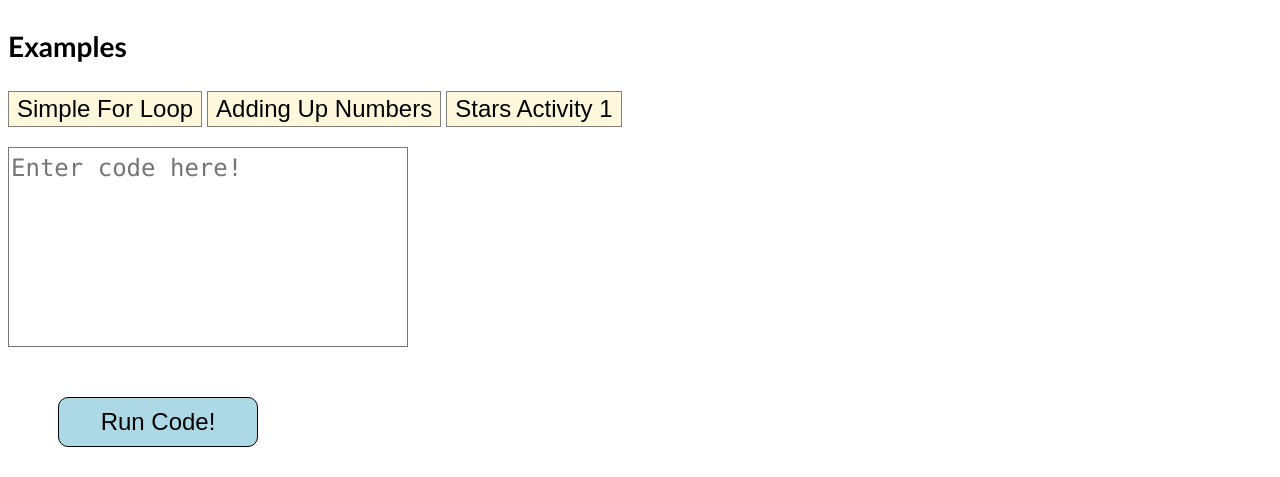
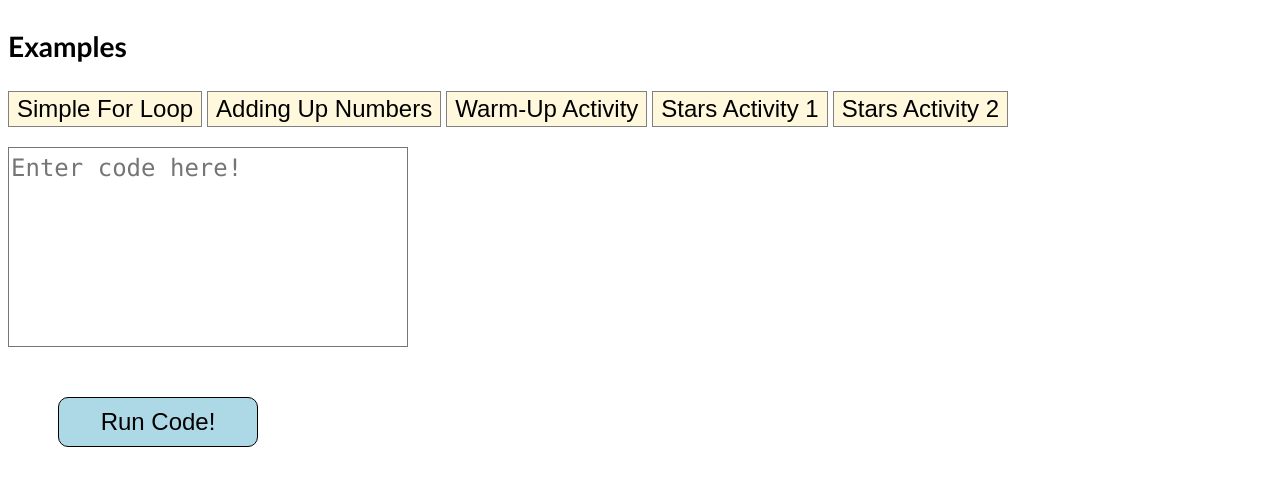
Before and after one commit to GregoryCannon/JSPlaygound, a plain HTML site: page index.html in a window 1280 px wide. Shown: the part 68-545 px from the top of the page. Drawn offline with Linux system fonts and the light colour scheme.

Commit message:
Add stars activities

```diff
--- a/index.css
+++ b/index.css
@@ -99,3 +99,7 @@ textarea {
     padding: 0;
     margin: 0;
 }
+
+#instructions {
+    margin: 10px;
+}
--- a/index.html
+++ b/index.html
@@ -13,6 +13,8 @@
     <div id="presets">
         <!-- Buttons added programmatically -->
     </div>
+
+    <div id="instructions"></div>
 
     <div id="code-container">
         <textarea oninput="onCodeChanged()" id="code-area" placeholder="Enter code here!"></textarea>
--- a/index.js
+++ b/index.js
@@ -19,8 +19,19 @@ const SAMPLES = [
     code: "int total = 0;\nfor (int i = 1; i <= 10; i++) {\n\ttotal = total + i;\n}\nprint(\"Total: \" + total);"
   },
   {
+    title: "Warm-Up Activity",
+    instructions: "Can you make the program print 'Hello' 10 times?",
+    code: "print(\"Welcome to CS in English!\")\nfor (int i = 1; i <= 10; i++) {\n\t// ???\n}"
+  },
+  {
     title: "Stars Activity 1",
-    code: "var stars = \"\";\nfor (int i = 1; i <= 10; i++) {\n\tstars = stars + \"*\";\n\tprint(stars + \" \" + i);\n}"
+    instructions: "Can you print a square out of stars?<br><br>********<br>********<br>********<br>********<br>********",
+    code: "print(\"Welcome to CS in English!\")\nfor (int i = 1; i <= 10; i++) {\n\tvar stars = \"********\"\n\t// ???\n}"
+  },
+  {
+    title: "Stars Activity 2",
+    instructions: "Can you print a triangle out of stars?<br><br>*<br>**<br>***<br>****<br>*****<br>******<br>*******<br>********",
+    code: "var stars = \"\";\nfor (int i = 1; i <= 8; i++) {\n\tstars = stars + \"*\";\n\tprint(stars);\n}"
   }
 ]
 
@@ -159,6 +170,7 @@ runCodeButton.addEventListener("click", runCode);
 
 function loadSample(i) {
   codeTextArea.value = SAMPLES[i].code;
+  document.getElementById("instructions").innerHTML = SAMPLES[i].instructions || "";
   console.log(SAMPLES[i].code.replace("@", "{}"));
   onCodeChanged();
 }
```
